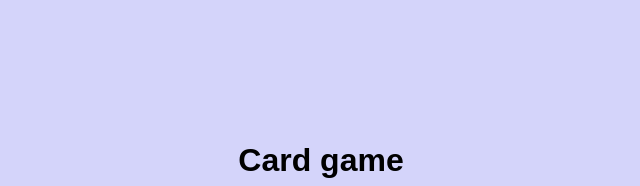
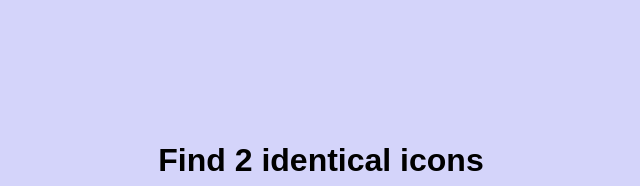
Before and after one commit to DostovS/cardGame, a plain HTML site: page index.html in a window 1280 px wide. Shown: the top 186 px of the page, without its empty margins (319-959 px from the left). Drawn offline with nearby package versions, Linux system fonts and the light colour scheme.

Commit message:
Update index.html

```diff
--- a/index.html
+++ b/index.html
@@ -8,7 +8,7 @@
   <link rel="stylesheet" href="css/style.css">
 </head>
 <body>
-  <h1>Card game </h1>
+  <h1>Find 2 identical icons</h1>
   <div class="container" id="container">
 
   </div>
```
